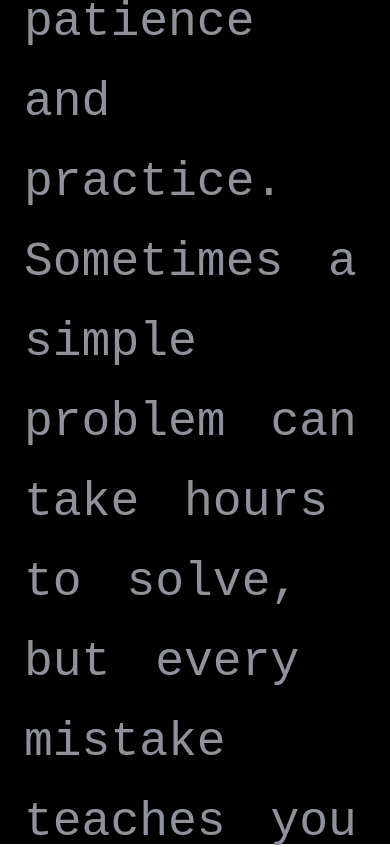
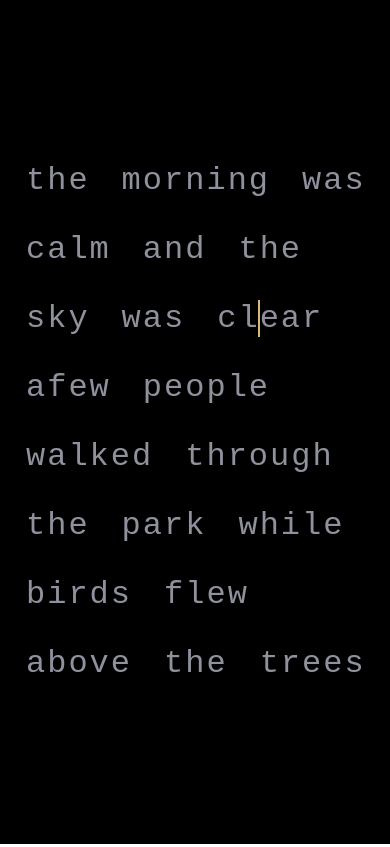
Before and after one commit to anuj-karan-axeno/CodePlayground, a React (Vite) app: page / in a window 390 px wide. Shown: the top 847 px of the page. Built offline with nearby package versions, Linux system fonts and the light colour scheme.

Commit message:
feat: implement text rendering on main screen via each chars in <span> tag

```diff
--- a/src/App.jsx
+++ b/src/App.jsx
@@ -1,11 +1,11 @@
 import React from 'react'
-import TypingText from './components/TypingText'
 import "./scss/style.scss";
+import TypingArea from './components/TypingArea';
 
 const App = () => {
   return (
     <div className='app'>
-      <TypingText />
+      <TypingArea />
     </div>
   )
 }
--- /dev/null
+++ b/src/components/Letter.jsx
@@ -0,0 +1,9 @@
+import React from 'react'
+
+function Letter({ char, className }) {
+    return (
+        <span className={className}>{char}</span>
+    )
+}
+
+export default Letter
--- /dev/null
+++ b/src/components/TypingArea.jsx
@@ -0,0 +1,30 @@
+import React from 'react'
+import Letter from './Letter'
+import { dummy_text } from '../constant/dummy_text'
+import TypingText from './TypingText';
+
+const TypingArea = () => {
+
+
+  const current_word_index = 8;
+  const current_letter_index = 2;
+
+
+
+
+
+
+  return (
+    <>
+      <div className="textArea">
+        <section className='words__container'>
+
+          <TypingText text={dummy_text} />
+        </section>
+
+      </div>
+    </>
+  )
+}
+
+export default TypingArea;
--- a/src/components/TypingText.jsx
+++ b/src/components/TypingText.jsx
@@ -1,15 +1,39 @@
 import React from 'react'
+import Letter from './Letter';
 
-const TypingText = () => {
-  return (
-    <>
-        <div className="textArea">
-            <h2 className="textArea__text">
-                Learning to code takes patience and practice. Sometimes a simple problem can take hours to solve, but every mistake teaches you something new.
-            </h2>
-        </div>
-    </>
-  )
-}
+const TypingText = ({ text }) => {
+    const currentWordIndex = 8;
+    const currentLetterIndex = 2;
 
-export default TypingText
+    const renderLetter = (char, wordIndex, charIndex) => {
+        const isActive =
+            wordIndex === currentWordIndex &&
+            charIndex === currentLetterIndex;
+
+        const className = isActive
+            ? 'word__char word__char--active'
+            : 'word__char';
+
+        return (
+            <Letter
+                key={charIndex}
+                char={char}
+                className={className}
+            />
+        );
+    };
+
+    return (
+        <>
+            {text.map((word, wordIndex) => (
+                <div className="word" key={wordIndex}>
+                    {word.map((char, charIndex) =>
+                        renderLetter(char, wordIndex, charIndex)
+                    )}
+                </div>
+            ))}
+        </>
+    );
+};
+
+export default TypingText;
--- /dev/null
+++ b/src/constant/dummy_text.js
@@ -0,0 +1,23 @@
+export const dummy_text = [
+    ['t', 'h', 'e'],
+    ['m', 'o', 'r', 'n', 'i', 'n', 'g'],
+    ['w', 'a', 's'],
+    ['c', 'a', 'l', 'm'],
+    ['a', 'n', 'd'],
+    ['t', 'h', 'e'],
+    ['s', 'k', 'y'],
+    ['w', 'a', 's'],
+    ['c', 'l', 'e', 'a', 'r'],
+    ['a', 'f', 'e', 'w'],
+    ['p', 'e', 'o', 'p', 'l', 'e'],
+    ['w', 'a', 'l', 'k', 'e', 'd'],
+    ['t', 'h', 'r', 'o', 'u', 'g', 'h'],
+    ['t', 'h', 'e'],
+    ['p', 'a', 'r', 'k'],
+    ['w', 'h', 'i', 'l', 'e'],
+    ['b', 'i', 'r', 'd', 's'],
+    ['f', 'l', 'e', 'w'],
+    ['a', 'b', 'o', 'v', 'e'],
+    ['t', 'h', 'e'],
+    ['t', 'r', 'e', 'e', 's']
+];
--- a/src/scss/abstracts/_variables.scss
+++ b/src/scss/abstracts/_variables.scss
@@ -91,7 +91,7 @@ $gap-standard: 1rem;           // 16px
 
 $gap-section: 1.5rem;          // 24px
 
-$gap-large: 3rem;              // 32px
+$gap-large: 2rem;              // 32px
 
 $gap-screen: 5rem;             // 48px
 
--- /dev/null
+++ b/src/scss/components/_words.scss
@@ -0,0 +1,28 @@
+@use '../abstracts/variables' as *;
+
+.words {
+    &__container {
+        display: flex;
+        flex-wrap: wrap;
+        align-items: center;
+        gap: $gap-large;
+    }
+}
+
+.word{
+     &__char {
+         font-size: $size-heading;
+        font-weight: lighter;
+        word-spacing: $gap-standard;
+        font-family: $font-code;
+        border-left: 2px solid transparent;
+
+        @media (max-width: 992px) {
+            font-size: $size-subtitle;
+        }
+
+        &--active{
+            border-color: $streak-gold;
+        }
+    }
+}
--- a/src/scss/layout/_text-area.scss
+++ b/src/scss/layout/_text-area.scss
@@ -8,17 +8,7 @@
   align-items: center;
   padding: $padding-xl;
   color: $ink-muted;
-  &__text {
-    font-size: $size-heading;
-    line-height: $gap-screen;
-    font-weight: lighter;
-    word-spacing: $gap-standard;
-    font-family: $font-code;
 
-    @media (max-width: 992px) {
-      font-size: $size-heading;
-    }
-  }
   @media (max-width: 992px) {
     padding: $gap-section;
   }
--- a/src/scss/style.css
+++ b/src/scss/style.css
@@ -49,24 +49,35 @@ ol {
   padding: 5rem;
   color: #8f929d;
 }
-.textArea__text {
-  font-size: 3rem;
-  line-height: 5rem;
-  font-weight: lighter;
-  word-spacing: 1rem;
-  font-family: "JetBrains Mono", monospace;
-}
-@media (max-width: 992px) {
-  .textArea__text {
-    font-size: 3rem;
-  }
-}
 @media (max-width: 992px) {
   .textArea {
     padding: 1.5rem;
   }
 }
 
+.words__container {
+  display: flex;
+  flex-wrap: wrap;
+  align-items: center;
+  gap: 2rem;
+}
+
+.word__char {
+  font-size: 3rem;
+  font-weight: lighter;
+  word-spacing: 1rem;
+  font-family: "JetBrains Mono", monospace;
+  border-left: 2px solid transparent;
+}
+@media (max-width: 992px) {
+  .word__char {
+    font-size: 2rem;
+  }
+}
+.word__char--active {
+  border-color: #d6b878;
+}
+
 .app {
   background: #000;
   height: 100vh;
--- a/src/scss/style.scss
+++ b/src/scss/style.scss
@@ -1,6 +1,7 @@
 @use "base/reset";
 @use "abstracts/variables" as *;
 @use "layout/text-area";
+@use 'components/words';
 
 .app{
     background: #000;
```
Also changed, not shown: 1 other file (tests, documents, lock files or other folders).
